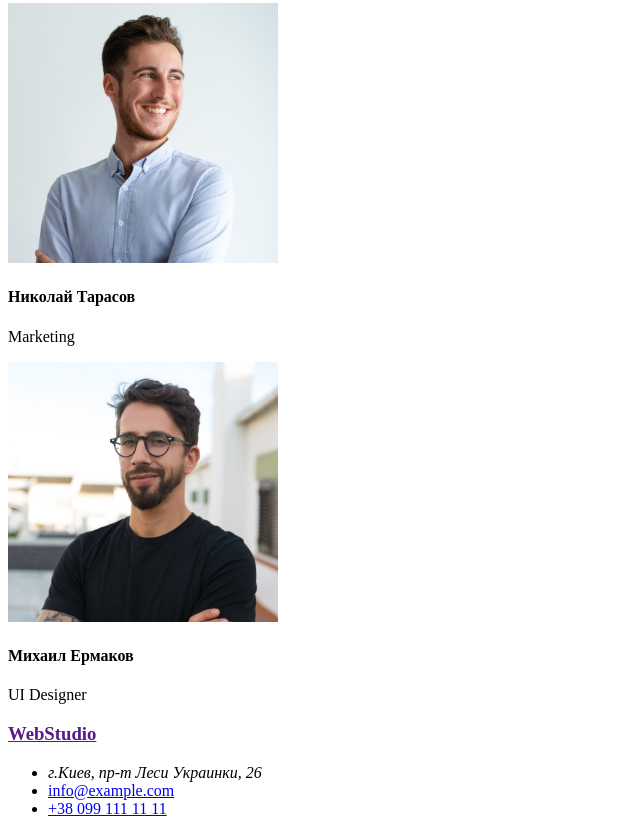
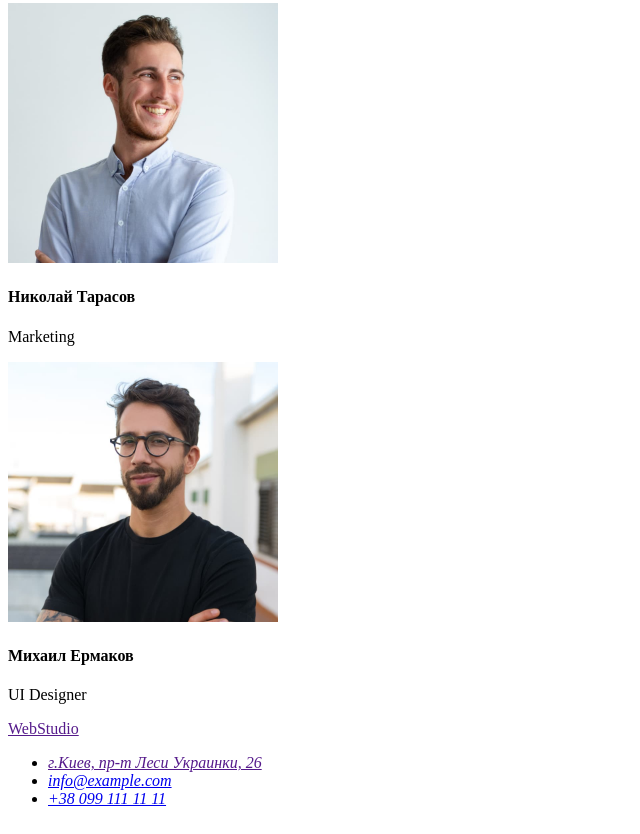
Before and after one commit to Pom4ik1111/goit-markup-hw-01, a plain HTML site: page index.html in a window 1280 px wide. Shown: the part 1726-2560 px from the top of the page, without its empty margins (0-640 px from the left). Drawn offline with Linux system fonts and the light colour scheme.

Commit message:
Update index.html

```diff
--- a/index.html
+++ b/index.html
@@ -51,37 +51,37 @@
             </div>
             <div>
                 <h2>Наша команда</h2>
-                <div>
+
                     <img src="images/img1.jpg" width="270" height="260" alt="Ф4">
                     <h4>Игорь Демьяненко</h4>
                     <p>Product Designer</p>
-                </div>
-                <div>
+
+
                     <img src="images/img2.jpg" width="270" height="260" alt="Ф5">
                     <h4>Ольга Репина</h4>
                     <p>Frontend Developer</p>
-                </div>
-                <div>
+
+
                     <img src="images/img3.jpg" width="270" height="260" alt="Ф6">
                     <h4>Николай Тарасов</h4>
                     <p>Marketing</p>
-                </div>
-                <div>
+
+
                     <img src="images/img4.jpg" width="270" height="260" alt="Ф7">
                     <h4>Михаил Ермаков</h4>
                     <p>UI Designer</p>
-                </div>
+
             </div>
         </div>
     </main>
 
     <footer>
-        <h3><a href="">WebStudio</a></h3>
+        <a href="">WebStudio</a>
 
             <ul>
-                <li><address>г.Киев, пр-т Леси Украинки, 26</address></li>
-                <li><a href="info@example.com">info@example.com</a></li>
-                <li><a href="+380991111111">+38 099 111 11 11</a></li>
+                <li><address><a href="">г.Киев, пр-т Леси Украинки, 26</a></address></li>
+                <li><address><a href="info@example.com">info@example.com</a></address></li>
+                <li><address><a href="+380991111111">+38 099 111 11 11</a></address></li>
             </ul>
 
 
```
